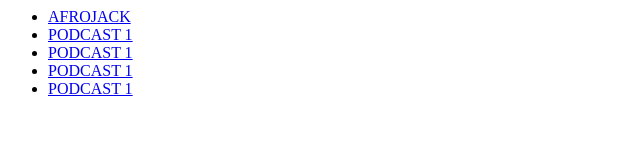
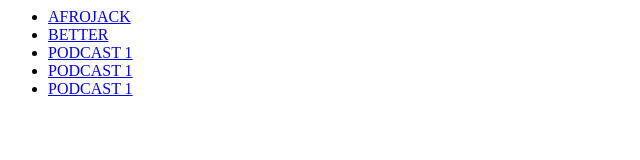
Before and after one commit to radioosi/proyecto9A, a plain HTML site: page index.html in a window 1280 px wide. Shown: the full height of the page, 0-640 px from the left. Drawn offline with Linux system fonts and the light colour scheme.

Commit message:
Add files via upload

```diff
--- a/index.html
+++ b/index.html
@@ -2,7 +2,7 @@
     <nav>
         <ul>
 		<li><a href="https://radioosi.github.io/proyecto9A/afrojack.mp3">AFROJACK</a></li>
-		<li><a href="#">PODCAST 1</a></li>
+		<li><a href="https://youtu.be/-ygRGt-PHkE?feature=shared#">BETTER</a></li>
 		<li><a href="#">PODCAST 1</a></l>
 		<li><a href="#">PODCAST 1</a></li>
 		<li><a href="#">PODCAST 1</a></li>
```
